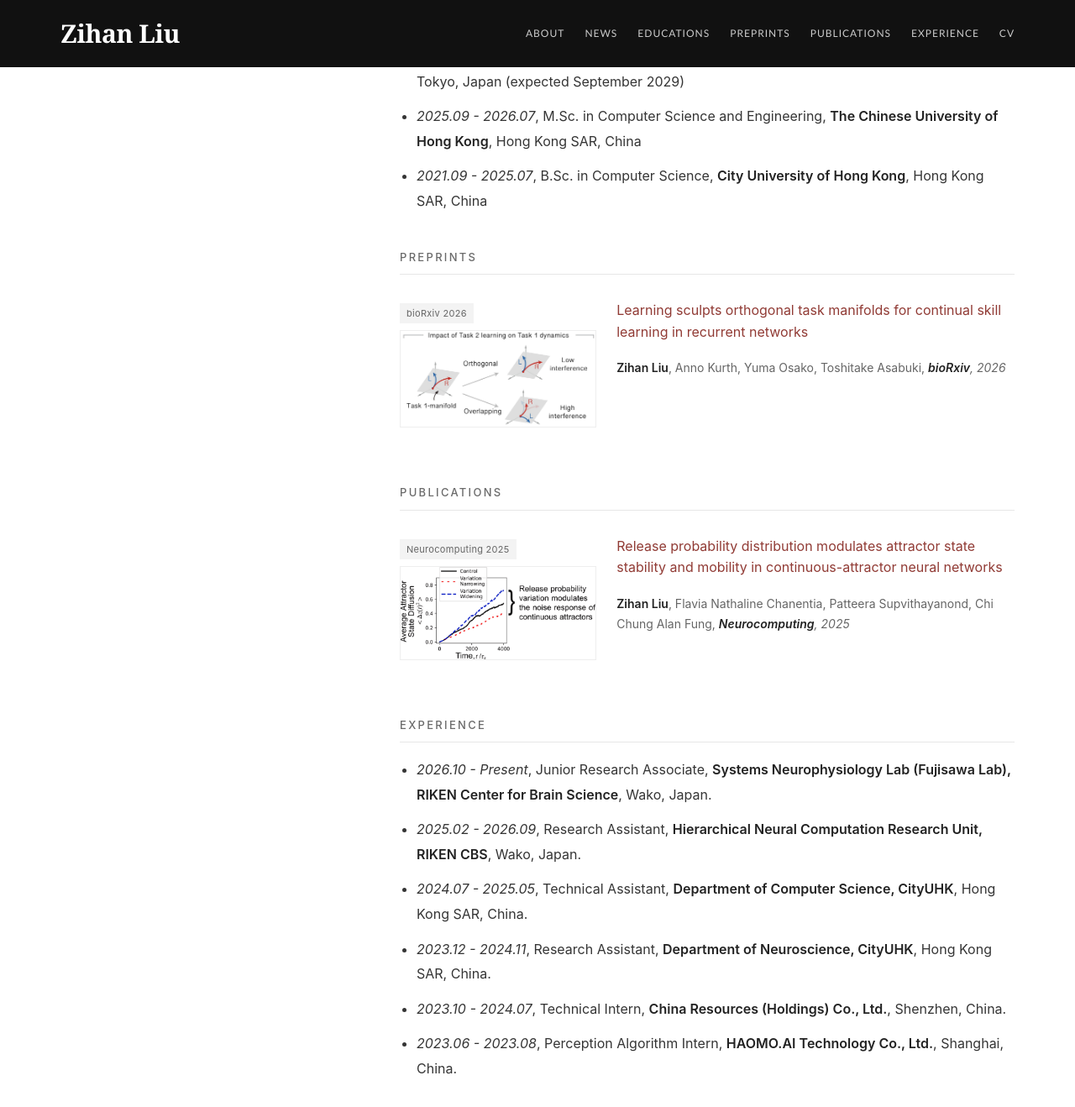
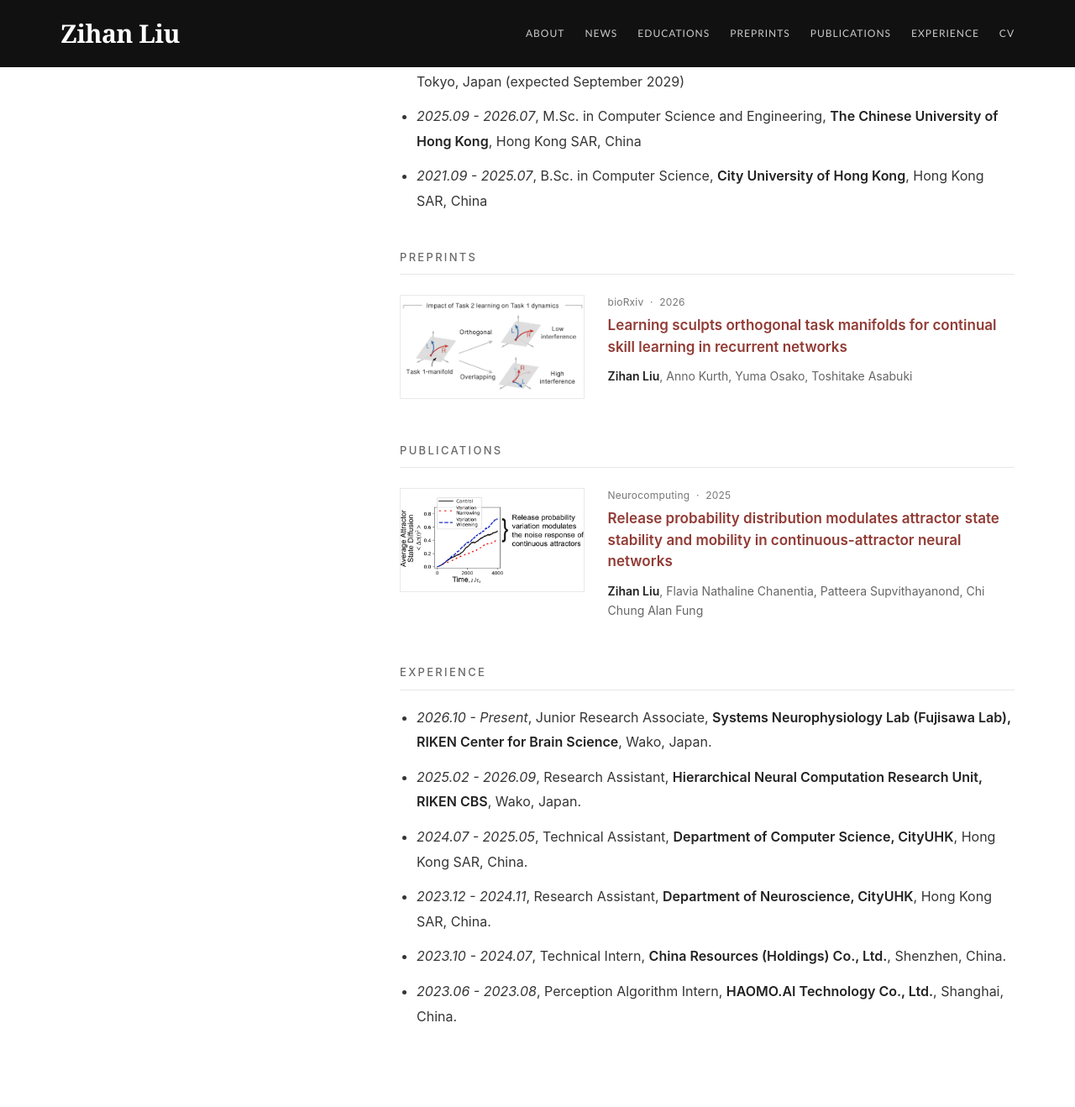
Before and after one commit to zihanliu987/zihanliu987.github.io, a Jekyll site: the page built from _pages/about.md, in a window 1280 px wide and 1400 px high, scrolled down 1036 px. Shown: the top 1318 px of the window at 84% size. Built offline with Jekyll 4.4.1, drawn with Linux system fonts in a browser that asks for light colours; some web fonts are replaced.

Commit message:
Align publication figures and refine paper typography

```diff
--- a/_pages/about.md
+++ b/_pages/about.md
@@ -42,26 +42,28 @@
 
 # Preprints
 
-<div class='paper-box'><div class='paper-box-image'><div><div class="badge">bioRxiv 2026</div><img src='images/preprint2026.jpeg' alt="preprint" width="100%"></div></div>
-<div class='paper-box-text' markdown="1">
-
-[Learning sculpts orthogonal task manifolds for continual skill learning in recurrent networks](https://www.biorxiv.org/content/10.64898/2026.02.15.705283.abstract)
-
-**Zihan Liu**, Anno Kurth, Yuma Osako, Toshitake Asabuki, ***bioRxiv**, 2026*
-
-</div>
+<div class="paper-box">
+  <div class="paper-box-image">
+    <img src="images/preprint2026.jpeg" alt="Orthogonal and overlapping task manifolds in recurrent networks" loading="lazy">
+  </div>
+  <div class="paper-box-text">
+    <p class="paper-venue">bioRxiv <span aria-hidden="true">·</span> 2026</p>
+    <h2 class="paper-title"><a href="https://www.biorxiv.org/content/10.64898/2026.02.15.705283.abstract">Learning sculpts orthogonal task manifolds for continual skill learning in recurrent networks</a></h2>
+    <p class="paper-authors"><strong>Zihan Liu</strong>, Anno Kurth, Yuma Osako, Toshitake Asabuki</p>
+  </div>
 </div>
 
 # Publications
 
-<div class='paper-box'><div class='paper-box-image'><div><div class="badge">Neurocomputing 2025</div><img src='images/neurocomputing2025.png' alt="sym" width="100%"></div></div>
-<div class='paper-box-text' markdown="1">
-
-[Release probability distribution modulates attractor state stability and mobility in continuous-attractor neural networks](https://www.sciencedirect.com/science/article/pii/S0925231225011221)
-
-**Zihan Liu**, Flavia Nathaline Chanentia, Patteera Supvithayanond, Chi Chung Alan Fung, ***Neurocomputing**, 2025*
-
-</div>
+<div class="paper-box">
+  <div class="paper-box-image">
+    <img src="images/neurocomputing2025.png" alt="Release probability variation and attractor diffusion" loading="lazy">
+  </div>
+  <div class="paper-box-text">
+    <p class="paper-venue">Neurocomputing <span aria-hidden="true">·</span> 2025</p>
+    <h2 class="paper-title"><a href="https://www.sciencedirect.com/science/article/pii/S0925231225011221">Release probability distribution modulates attractor state stability and mobility in continuous-attractor neural networks</a></h2>
+    <p class="paper-authors"><strong>Zihan Liu</strong>, Flavia Nathaline Chanentia, Patteera Supvithayanond, Chi Chung Alan Fung</p>
+  </div>
 </div>
 
 
--- a/_sass/_homepage.scss
+++ b/_sass/_homepage.scss
@@ -154,26 +154,53 @@
 }
 
 .paper-box {
-  align-items: flex-start;
-  padding: 12px 0 26px;
-  gap: 24px;
+  display: grid;
+  grid-template-columns: minmax(0, 30%) minmax(0, 1fr);
+  align-items: start;
+  gap: 28px;
+  padding: 6px 0 10px;
 
-  .paper-box-image { min-width: 0; max-width: 32%; }
-  .paper-box-image img { box-shadow: none; border: 1px solid #eee; }
-  .paper-box-text { padding-left: 0; max-width: calc(68% - 24px); }
-  .paper-box-text > p:first-child { line-height: 1.6; }
-  .paper-box-text > p:last-child { color: #666; font-size: 14px; line-height: 1.7; }
-}
+  .paper-box-image {
+    aspect-ratio: 16 / 9;
+    border: 1px solid #e9e9e9;
+    background: #fff;
+  }
 
-.badge {
-  position: static;
-  display: inline-block;
-  margin: 0 0 8px;
-  padding: 2px 8px;
-  color: #666;
-  background: #f3f3f3;
-  font-size: 11px;
-  letter-spacing: 0.3px;
+  .paper-box-image img {
+    display: block;
+    width: 100%;
+    height: 100%;
+    object-fit: contain;
+  }
+
+  .paper-box-text { min-width: 0; }
+
+  .paper-venue {
+    margin: 0 0 6px;
+    color: #777;
+    font-size: 12px;
+    line-height: 1.5;
+    letter-spacing: 0.2px;
+  }
+
+  .paper-venue span { padding: 0 4px; }
+
+  .paper-title {
+    margin: 0 0 10px;
+    font-family: inherit;
+    font-size: 17px;
+    font-weight: 600;
+    line-height: 1.5;
+    letter-spacing: 0;
+    overflow-wrap: break-word;
+  }
+
+  .paper-authors {
+    margin: 0;
+    color: #666;
+    font-size: 14px;
+    line-height: 1.7;
+  }
 }
 
 @media (max-width: 1050px) {
@@ -198,11 +225,10 @@
   .page__content h1 { scroll-margin-top: 136px; }
 }
 
-@media (max-width: 480px) {
-  .paper-box { display: block; }
-  .paper-box .paper-box-image { display: block; max-width: 100%; margin-bottom: 16px; }
-  .paper-box .paper-box-image img { max-width: 100%; }
-  .paper-box .paper-box-text { max-width: 100%; }
+@media (max-width: 600px), (min-width: 768px) and (max-width: 1000px) {
+  .paper-box { grid-template-columns: minmax(0, 1fr); gap: 16px; }
+  .paper-box .paper-box-image { width: 100%; max-width: 340px; }
+  .paper-box .paper-title { font-size: 16px; }
 }
 
 @media (prefers-reduced-motion: reduce) {
--- a/assets/css/main.scss
+++ b/assets/css/main.scss
@@ -40,52 +40,6 @@
 @import "vendor/magnific-popup/magnific-popup";
 @import "print";
 
-.paper-box {
-    display: flex;
-    justify-content: left;
-    align-items: center;
-    flex-direction: row;
-    flex-wrap: wrap;
-    padding: 2em 0 2em 0;
-
-
-    .paper-box-image{
-        justify-content: center;
-        display: flex;
-        width: 100%;
-        order: 2;
-        img {
-            max-width: 400px;
-            box-shadow: 3px 3px 6px #888;
-            object-fit: cover;
-        }
-    }
-
-    .paper-box-text{
-        max-width: 100%;
-        order: 1;
-    }
-
-    @include breakpoint($medium) {
-        .paper-box-image{
-            justify-content: left;
-            min-width: 200px;
-            max-width: 40%;
-            order: 1;
-        }
-
-        .paper-box-text{
-            justify-content: left;
-            padding-left: 2em;
-            max-width: 60%;
-            order: 2;
-        }
-
-    }
-
-
-}
-
 $scroll_offset : 2em;
 h1:before, .anchor:before {
     content: '';
@@ -96,15 +50,4 @@
     margin-top: -$scroll_offset;
 }
 
-.badge {
-    padding-left: 1rem;
-    padding-right: 1rem;
-    position: absolute;
-    margin-top: .5em;
-    margin-left: -.5em;
-    color: white;
-    background-color: #00369f;
-    font-size: .8em;
-}
-
 @import "homepage";
```
